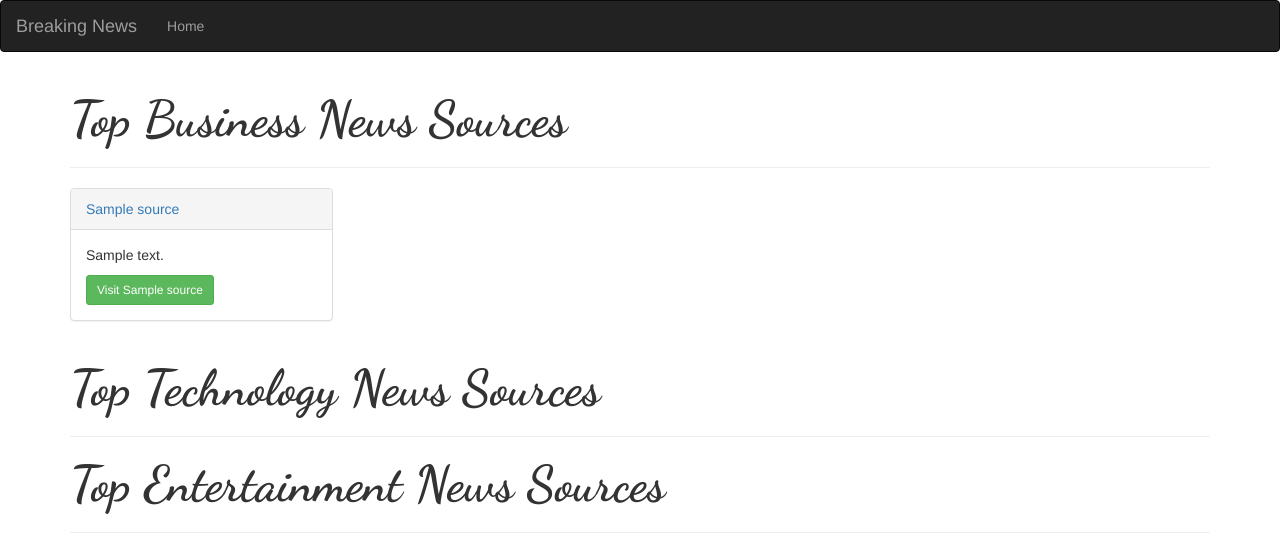
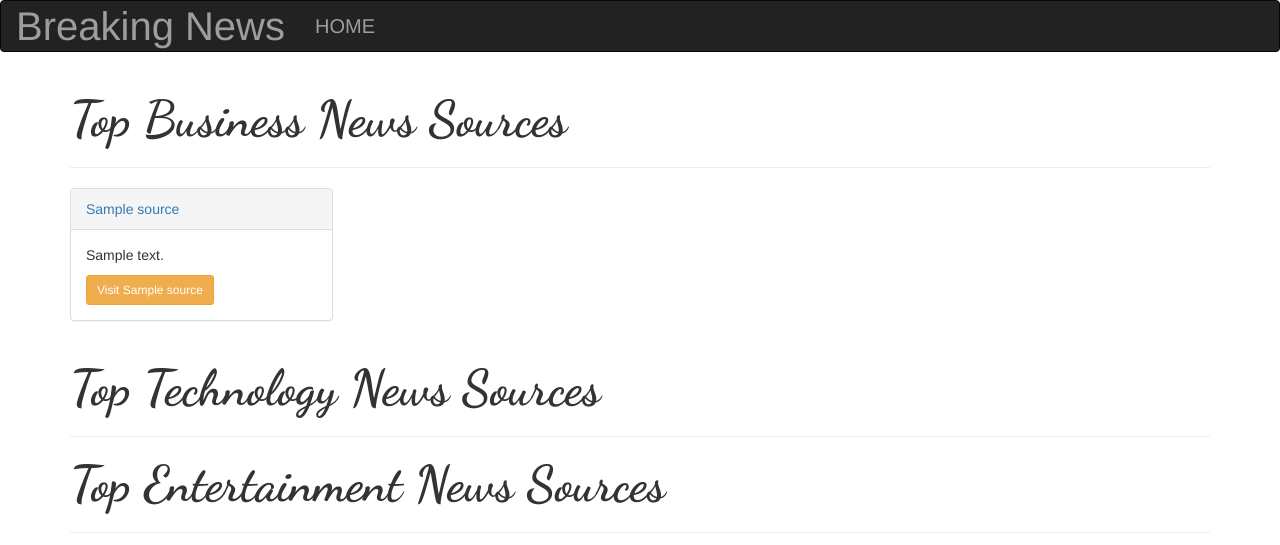
Before and after one commit to Chebichii-Lab/news-API, a Flask app: template app/templates/index.html in a window 1280 px wide. Shown: the top 545 px of the page. Run offline with Flask 2, Linux system fonts and the light colour scheme; the template is opened without the code that fills it: most values are stand-ins (such as "Sample title", 1, 10 or a date in 2020); some libraries are stand-ins or nearby versions.

Commit message:
add style in the macros.html file

```diff
--- a/app/templates/macros.html
+++ b/app/templates/macros.html
@@ -18,7 +18,7 @@
 								{{ sources.description |truncate(100)}}
 
 							</p>
-							<a href="/sources/{{sources.id}}" class="btn btn-success btn-sm">Visit {{sources.name}}</a>
+							<a href="/sources/{{sources.id}}" class="btn btn-warning btn-sm">Visit {{sources.name}}</a>
 						</div>
 
 
--- a/app/templates/navbar.html
+++ b/app/templates/navbar.html
@@ -7,11 +7,11 @@
               <span class="icon-bar"></span>
               <span class="icon-bar"></span>
             </button>
-            <a class="navbar-brand" href="/"> Breaking News </a>
+            <a class="navbar-brand" href="/" style="font-size:40px;"> Breaking News </a>
         </div>
         <div class="navbar-collapse collapse">
             <ul class="nav navbar-nav">
-                <li><a href="/">Home</a></li>
+                <li><a href="/" style="font-size:20px;">HOME</a></li>
         </div>
 
     </div>
```
